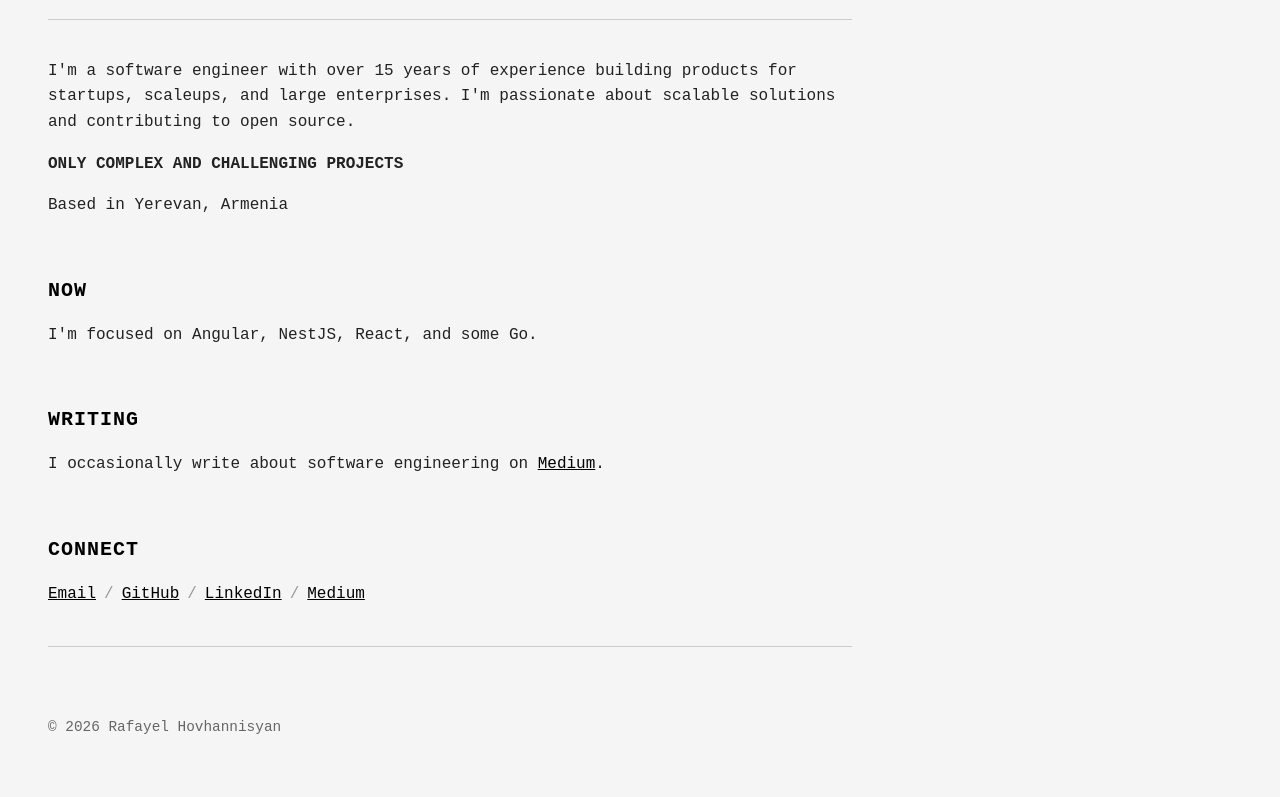
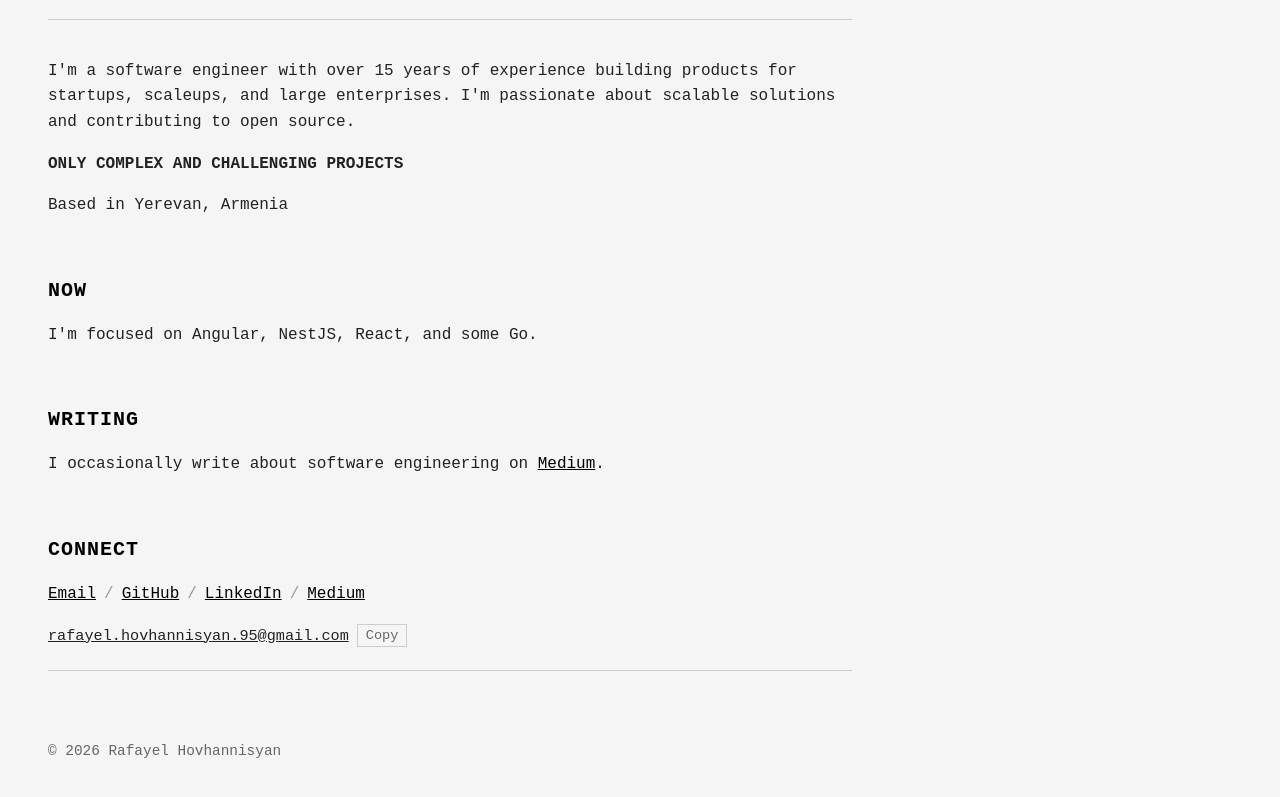
Before and after one commit to hosembafer/hosembafer.github.io, a plain HTML site: page index.html in a window 1280 px wide. Shown: the part 213-1010 px from the top of the page. Drawn offline with Linux system fonts and the light colour scheme.

Commit message:
Add email display with click-to-copy functionality (#9)
Display the email address below Connect links with a Copy button.
Both the email text and button copy to clipboard with "Copied!" feedback.

```diff
--- a/index.html
+++ b/index.html
@@ -198,6 +198,46 @@
             content: "";
         }
 
+        .email-display {
+            display: flex;
+            align-items: center;
+            gap: 0.5rem;
+            margin-top: 0.75rem;
+            font-size: 0.95rem;
+        }
+
+        .email-display code {
+            color: var(--text-secondary);
+            cursor: pointer;
+            text-decoration: underline;
+        }
+
+        .email-display code:hover {
+            background-color: var(--link-hover-bg);
+            color: var(--link-hover-text);
+        }
+
+        .copy-btn {
+            background: none;
+            border: 1px solid var(--border);
+            color: var(--text-muted);
+            font-family: inherit;
+            font-size: 0.85rem;
+            padding: 0.2rem 0.5rem;
+            cursor: pointer;
+            transition: background-color 0.2s, color 0.2s, border-color 0.2s;
+        }
+
+        .copy-btn:hover {
+            background-color: var(--link-hover-bg);
+            color: var(--link-hover-text);
+            border-color: var(--link-hover-bg);
+        }
+
+        .copy-btn.copied {
+            border-color: var(--text-muted);
+        }
+
         footer {
             padding: 2rem 0 1rem;
             color: var(--text-muted);
@@ -290,6 +330,10 @@
                     <li><a href="https://www.linkedin.com/in/rafayel-hovhannisyan-3045a09b/" target="_blank" rel="noopener">LinkedIn</a></li>
                     <li><a href="https://medium.com/@hosembafer" target="_blank" rel="noopener">Medium</a></li>
                 </ul>
+                <div class="email-display">
+                    <code id="emailAddress">rafayel.hovhannisyan.95@gmail.com</code>
+                    <button class="copy-btn" id="copyEmail">Copy</button>
+                </div>
             </section>
         </main>
         <hr />
@@ -326,6 +370,26 @@
                     setTheme(e.matches ? 'dark' : 'light');
                 }
             });
+
+            // Email copy functionality
+            const emailAddress = document.getElementById('emailAddress');
+            const copyBtn = document.getElementById('copyEmail');
+
+            function copyEmail() {
+                const email = emailAddress.textContent;
+                navigator.clipboard.writeText(email).then(() => {
+                    const originalText = copyBtn.textContent;
+                    copyBtn.textContent = 'Copied!';
+                    copyBtn.classList.add('copied');
+                    setTimeout(() => {
+                        copyBtn.textContent = originalText;
+                        copyBtn.classList.remove('copied');
+                    }, 2000);
+                });
+            }
+
+            copyBtn.addEventListener('click', copyEmail);
+            emailAddress.addEventListener('click', copyEmail);
         })();
     </script>
 </body>
```
